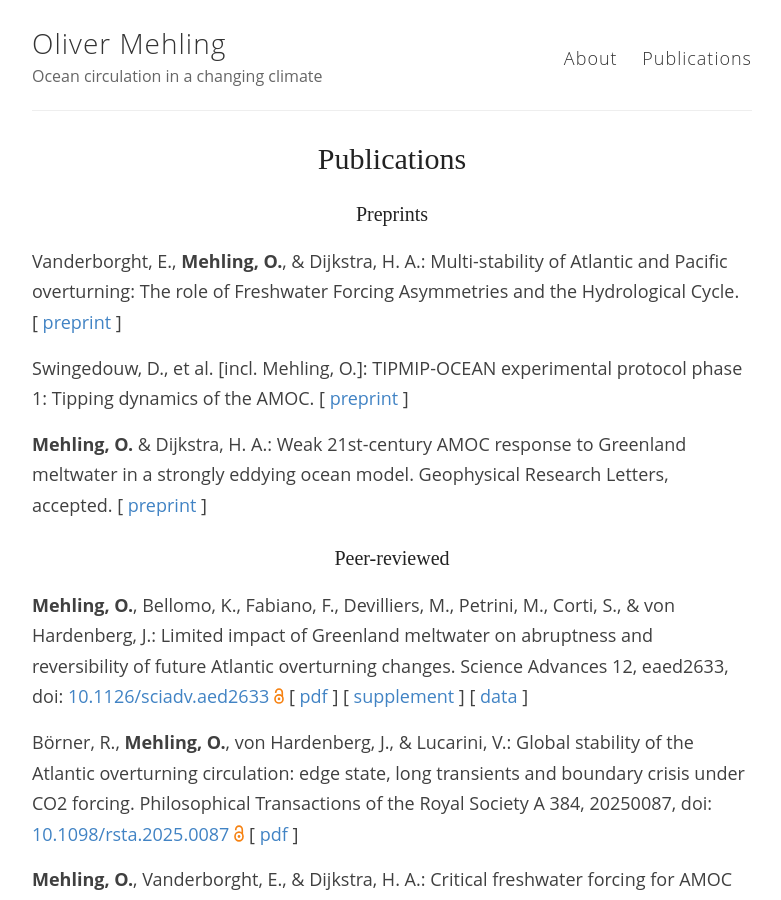
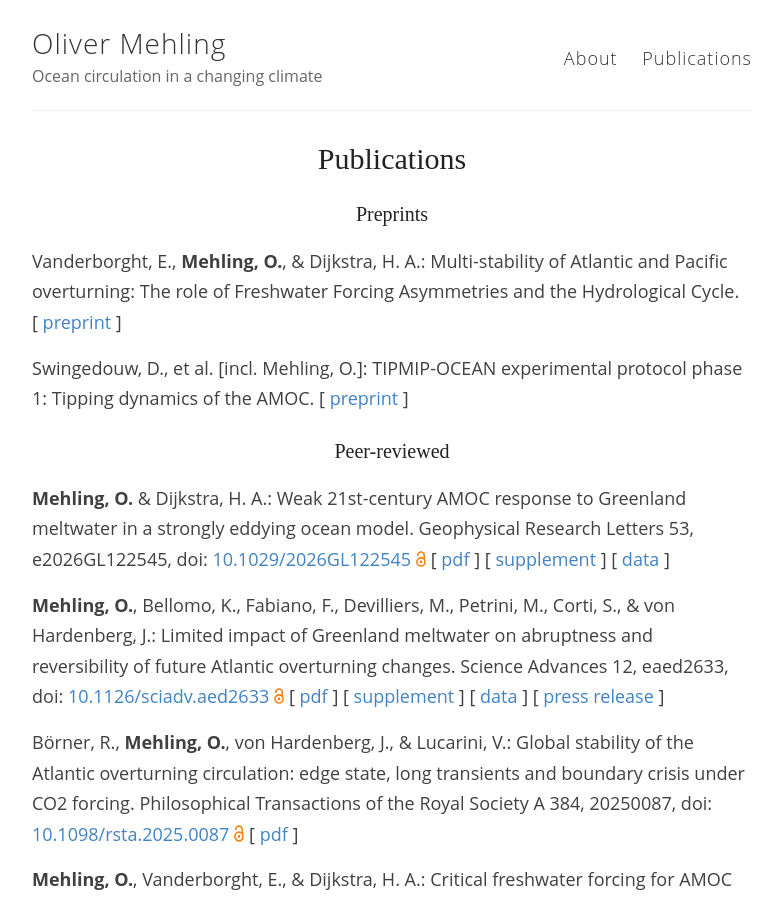
Before and after one commit to omehling/omehling.github.io, a Jekyll site: the page built from _pages/publications.md, in a window 1280 px wide and 900 px high. Shown: the whole window, without its empty margins (248-1029 px from the left). Built offline with Jekyll 4.4.1, drawn with Linux system fonts in a browser that asks for light colours; some web fonts are replaced.

Commit message:
1 accepted -> published

```diff
--- a/_pages/publications.md
+++ b/_pages/publications.md
@@ -9,10 +9,10 @@ Vanderborght, E., **Mehling, O.**, & Dijkstra, H. A.: Multi-stability of Atlanti
 
 Swingedouw, D., et al. [incl. Mehling, O.]: TIPMIP-OCEAN experimental protocol phase 1: Tipping dynamics of the AMOC. [&nbsp;[preprint](https://doi.org/10.5194/egusphere-2026-1698)&nbsp;]
 
-**Mehling, O.** & Dijkstra, H. A.: Weak 21st-century AMOC response to Greenland meltwater in a strongly eddying ocean model. Geophysical Research Letters, accepted. [&nbsp;[preprint](http://arxiv.org/abs/2602.17235)&nbsp;]
+### Peer-reviewed
+**Mehling, O.** & Dijkstra, H. A.: Weak 21st-century AMOC response to Greenland meltwater in a strongly eddying ocean model. Geophysical Research Letters 53, e2026GL122545, doi: [10.1029/2026GL122545](https://doi.org/10.1029/2026GL122545) <img src="../images/access_open.svg" class="inline-icon" alt="[open access]" /> [&nbsp;[pdf](https://agupubs.onlinelibrary.wiley.com/doi/pdf/10.1029/2026GL122545)&nbsp;] [&nbsp;[supplement](https://agupubs.onlinelibrary.wiley.com/action/downloadSupplement?doi=10.1029%2F2026GL122545&file=2026GL122545-sup-0001-Supporting+Information+SI-S01.pdf)&nbsp;] [&nbsp;[data](https://zenodo.org/records/20355645)&nbsp;]
 
-### Peer-reviewed
-**Mehling, O.**, Bellomo, K., Fabiano, F., Devilliers, M., Petrini, M., Corti, S., & von Hardenberg, J.: Limited impact of Greenland meltwater on abruptness and reversibility of future Atlantic overturning changes. Science Advances 12, eaed2633, doi: [10.1126/sciadv.aed2633](https://doi.org/10.1126/sciadv.aed2633) <img src="../images/access_open.svg" class="inline-icon" alt="[open access]" /> [&nbsp;[pdf](https://www.science.org/doi/pdf/10.1126/sciadv.aed2633)&nbsp;] [&nbsp;[supplement](https://www.science.org/doi/suppl/10.1126/sciadv.aed2633/suppl_file/sciadv.aed2633_sm.pdf)&nbsp;] [&nbsp;[data](https://zenodo.org/records/18735081)&nbsp;]
+**Mehling, O.**, Bellomo, K., Fabiano, F., Devilliers, M., Petrini, M., Corti, S., & von Hardenberg, J.: Limited impact of Greenland meltwater on abruptness and reversibility of future Atlantic overturning changes. Science Advances 12, eaed2633, doi: [10.1126/sciadv.aed2633](https://doi.org/10.1126/sciadv.aed2633) <img src="../images/access_open.svg" class="inline-icon" alt="[open access]" /> [&nbsp;[pdf](https://www.science.org/doi/pdf/10.1126/sciadv.aed2633)&nbsp;] [&nbsp;[supplement](https://www.science.org/doi/suppl/10.1126/sciadv.aed2633/suppl_file/sciadv.aed2633_sm.pdf)&nbsp;] [&nbsp;[data](https://zenodo.org/records/18735081)&nbsp;] [&nbsp;[press release](https://www.polito.it/en/polito/communication-and-press-office/poliflash/greenland-ice-melt-and-the-future-of-atlantic-ocean)&nbsp;]
 
 Börner, R., **Mehling, O.**, von Hardenberg, J., & Lucarini, V.: Global stability of the Atlantic overturning circulation: edge state, long transients and boundary crisis under CO<sub>2</sub> forcing. Philosophical Transactions of the Royal Society A 384, 20250087, doi: [10.1098/rsta.2025.0087](https://doi.org/10.1098/rsta.2025.0087) <img src="../images/access_open.svg" class="inline-icon" alt="[open access]" /> [&nbsp;[pdf](https://royalsocietypublishing.org/rsta/article-pdf/doi/10.1098/rsta.2025.0087/6147147/rsta20250087.pdf)&nbsp;]
 
```
